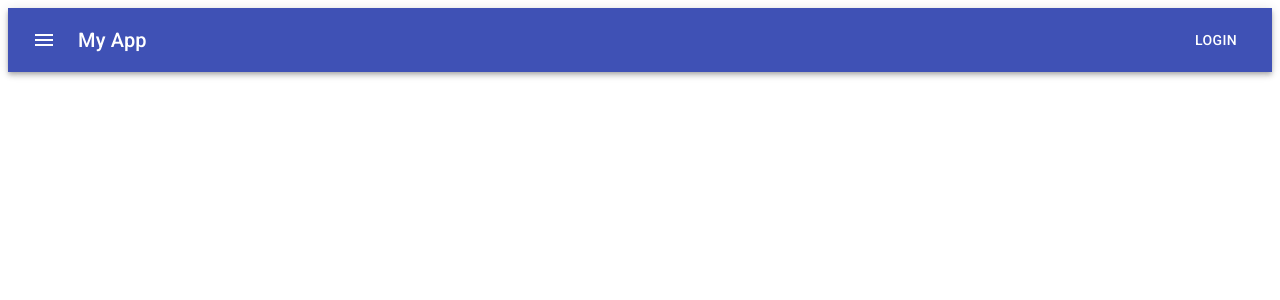
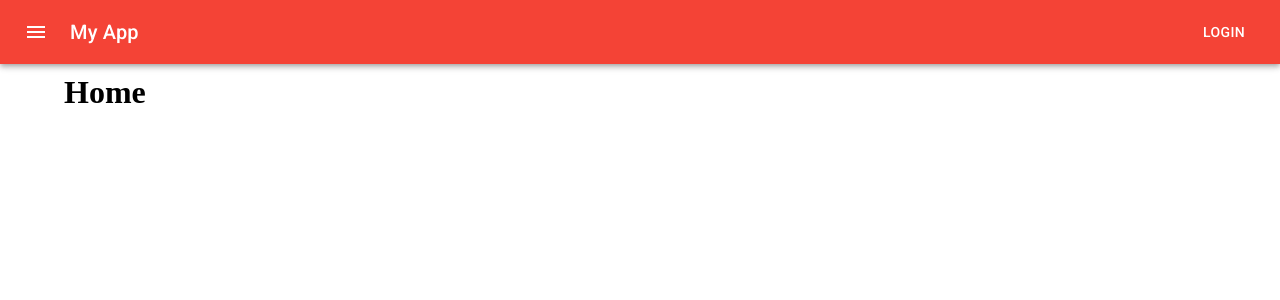
Before and after one commit to rudyassis/React, a React (Create React App) app: page / in a window 1280 px wide. Shown: the top 300 px of the page. Built offline with nearby package versions, Linux system fonts and the light colour scheme.

Commit message:
adicionando template default

```diff
--- a/src/App.js
+++ b/src/App.js
@@ -5,10 +5,12 @@
   Route,
 } from 'react-router-dom'
 
+import TemplateDefault from "./templates/Default"
 import Home from "./pages/Home"
 
 const App = () => {
   return (
+    <TemplateDefault>
       <Router>
         <Switch>
           <Route path='/'>
@@ -16,6 +18,7 @@
           </Route>
         </Switch>
       </Router>
+    </TemplateDefault>
   )
 }
 
--- /dev/null
+++ b/src/index.css
@@ -0,0 +1,5 @@
+* {
+    margin: 0;
+    padding: 0;
+    box-sizing: border-box;
+}
--- a/src/index.js
+++ b/src/index.js
@@ -1,11 +1,30 @@
 import React from 'react'
 import ReactDOM from 'react-dom'
+import { createMuiTheme, ThemeProvider } from '@material-ui/core/styles'
+
 import App from './App'
+import './index.css'
+
+import red from '@material-ui/core/colors/red';
+
+const theme = createMuiTheme({
+  palette: {
+    primary: {
+      main: red[500],
+    },
+    secondary: {
+      main: red[200],
+    }
+  },
+});
 
 
 ReactDOM.render(
   <React.StrictMode>
-    <App />
+    <ThemeProvider theme={theme}>
+      <App />
+    </ThemeProvider>
+
   </React.StrictMode>,
   document.getElementById('root')
 )
--- a/src/pages/Home.js
+++ b/src/pages/Home.js
@@ -1,9 +1,8 @@
 import React from "react"
-import Header from "../partials/Header/Header"
 
 const Home = () => {
   return (
-    <Header />
+    <h1>Home</h1>
   )
 }
 
--- /dev/null
+++ b/src/templates/Default.js
@@ -0,0 +1,26 @@
+import Container from '@mui/material/Container'
+import { makeStyles } from '@material-ui/core'
+
+import Header from "../partials/Header/Header"
+
+
+const useStyles = makeStyles(() => ({
+    container: {
+        padding: '10px 0'
+    }
+}))
+
+const Default = ({ children }) => {
+    const classes = useStyles()
+
+    return (
+        <>
+            <Header />
+            <Container className={classes.container}>
+                {children}
+            </Container>
+        </>
+    )
+}
+
+export default Default
```
Lines whose indentation alone changed are shown as unchanged.
